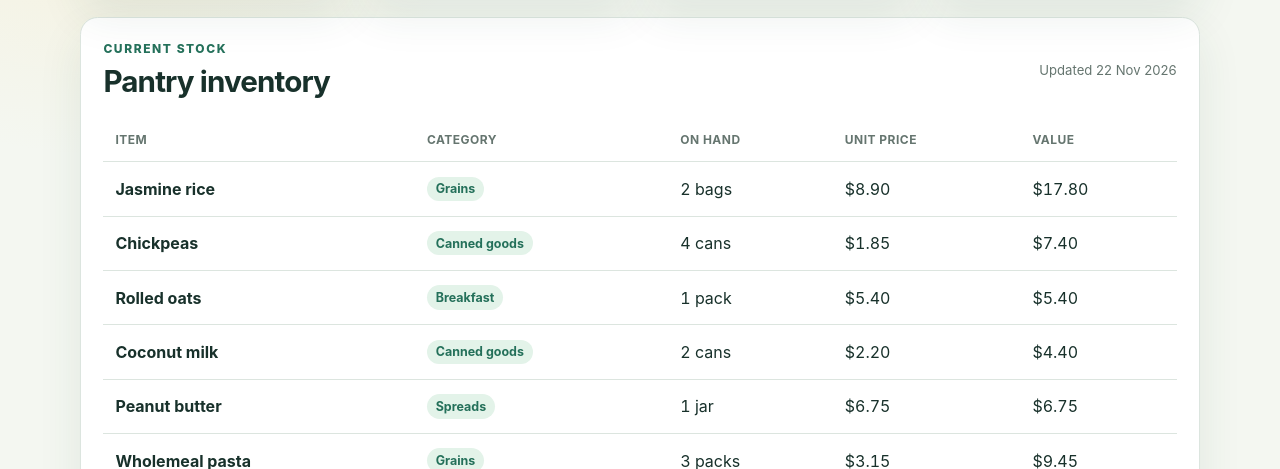
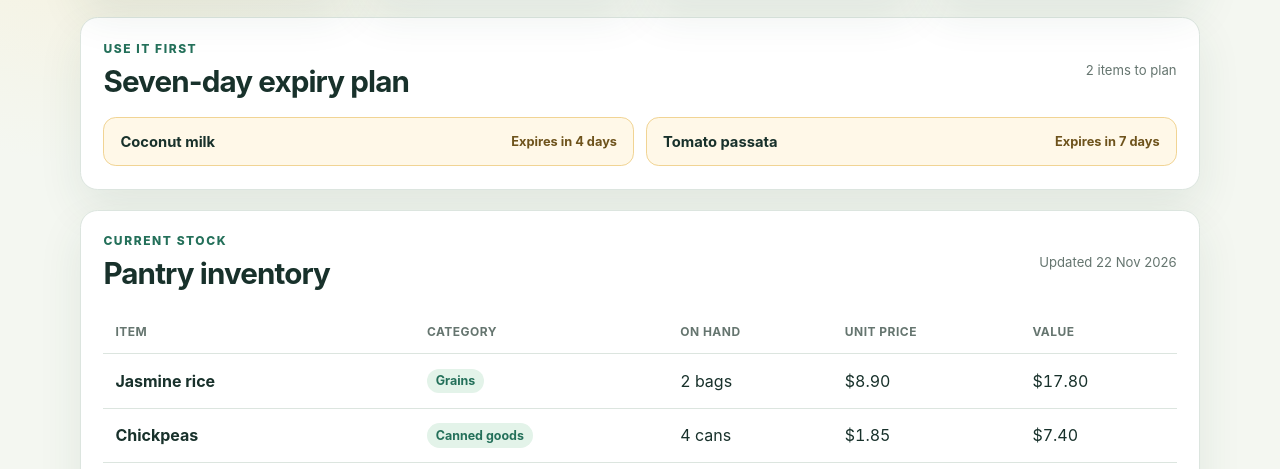
Before and after one commit to chocoHacks33/pantry-pulse-dashboard, a website: page index.html in a window 1280 px wide. Shown: the part 331-800 px from the top of the page. Drawn offline with Linux system fonts and the light colour scheme.

Commit message:
Add seven-day expiry planner

```diff
--- a/app.js
+++ b/app.js
@@ -9,7 +9,12 @@ const pantryItems = [
   { id: 8, name: "Tomato passata", category: "Sauces", quantity: 1, unit: "bottle", unitPrice: 3.8, expires: "2026-11-29", restockAt: 2 },
 ];
 
-const { formatCurrency, getInventorySummary, getItemValue } = PantryMetrics;
+const {
+  formatCurrency,
+  getExpiringItems,
+  getInventorySummary,
+  getItemValue,
+} = PantryMetrics;
 
 function setText(id, value) {
   document.getElementById(id).textContent = value;
@@ -46,6 +51,45 @@ function renderInventory(items) {
   }
 }
 
+function formatExpiryTiming(daysUntil) {
+  if (daysUntil === 0) return "Expires today";
+  if (daysUntil === 1) return "Expires tomorrow";
+  return `Expires in ${daysUntil} days`;
+}
+
+function renderExpiryPlanner() {
+  const list = document.getElementById("expiry-list");
+  const expiringItems = getExpiringItems(pantryItems, new Date(), 7);
+
+  list.replaceChildren();
+  setText(
+    "expiry-summary",
+    expiringItems.length === 0
+      ? "Nothing urgent"
+      : `${expiringItems.length} ${expiringItems.length === 1 ? "item" : "items"} to plan`,
+  );
+
+  if (expiringItems.length === 0) {
+    const empty = document.createElement("li");
+    empty.className = "expiry-empty";
+    empty.textContent = "No pantry items expire in the next seven days.";
+    list.append(empty);
+    return;
+  }
+
+  for (const item of expiringItems) {
+    const row = document.createElement("li");
+    const name = document.createElement("strong");
+    const timing = document.createElement("span");
+
+    row.className = "expiry-item";
+    name.textContent = item.name;
+    timing.textContent = formatExpiryTiming(item.daysUntil);
+    row.append(name, timing);
+    list.append(row);
+  }
+}
+
 function renderDashboard() {
   const summary = getInventorySummary(pantryItems);
 
@@ -55,6 +99,7 @@ function renderDashboard() {
   setText("category-count", summary.categoryCount);
   setText("last-updated", `Updated ${new Intl.DateTimeFormat("en-SG", { dateStyle: "medium" }).format(new Date())}`);
   renderInventory(pantryItems);
+  renderExpiryPlanner();
 }
 
 renderDashboard();
--- a/index.html
+++ b/index.html
@@ -45,6 +45,17 @@
         </article>
       </section>
 
+      <section class="panel expiry-panel" aria-labelledby="expiry-title">
+        <div class="panel-heading">
+          <div>
+            <p class="eyebrow">USE IT FIRST</p>
+            <h2 id="expiry-title">Seven-day expiry plan</h2>
+          </div>
+          <p class="updated" id="expiry-summary" role="status" aria-live="polite"></p>
+        </div>
+        <ul class="expiry-list" id="expiry-list"></ul>
+      </section>
+
       <section class="panel" id="inventory" aria-labelledby="inventory-title">
         <div class="panel-heading">
           <div>
--- a/lib/pantry.js
+++ b/lib/pantry.js
@@ -39,8 +39,24 @@
     }).format(amount);
   }
 
+  function getDaysUntilExpiry(expiryDate, today = new Date()) {
+    const [year, month, day] = expiryDate.split("-").map(Number);
+    const expiryDay = Date.UTC(year, month - 1, day);
+    const currentDay = Date.UTC(today.getFullYear(), today.getMonth(), today.getDate());
+    return Math.round((expiryDay - currentDay) / 86_400_000);
+  }
+
+  function getExpiringItems(items, today = new Date(), withinDays = 7) {
+    return items
+      .map((item) => ({ ...item, daysUntil: getDaysUntilExpiry(item.expires, today) }))
+      .filter((item) => item.daysUntil >= 0 && item.daysUntil <= withinDays)
+      .sort((first, second) => first.daysUntil - second.daysUntil || first.name.localeCompare(second.name));
+  }
+
   return {
     formatCurrency,
+    getDaysUntilExpiry,
+    getExpiringItems,
     getInventorySummary,
     getItemValue,
   };
--- a/styles.css
+++ b/styles.css
@@ -173,6 +173,50 @@ h2 {
   padding: 1.4rem;
 }
 
+.expiry-panel {
+  margin-bottom: 1.25rem;
+}
+
+.expiry-list {
+  display: grid;
+  grid-template-columns: repeat(2, minmax(0, 1fr));
+  gap: 0.75rem;
+  padding: 0;
+  margin: 0;
+  list-style: none;
+}
+
+.expiry-item {
+  display: flex;
+  align-items: center;
+  justify-content: space-between;
+  gap: 1rem;
+  padding: 0.9rem 1rem;
+  background: #fff8e8;
+  border: 1px solid #f1d494;
+  border-radius: 0.8rem;
+}
+
+.expiry-item strong {
+  font-size: 0.92rem;
+}
+
+.expiry-item span {
+  color: #6e531c;
+  font-size: 0.8rem;
+  font-weight: 750;
+  text-align: right;
+}
+
+.expiry-empty {
+  grid-column: 1 / -1;
+  margin: 0;
+  padding: 1rem;
+  color: var(--muted);
+  background: var(--canvas);
+  border-radius: 0.8rem;
+}
+
 .panel-heading {
   margin-bottom: 1.15rem;
 }
@@ -261,6 +305,10 @@ tbody tr:last-child td {
     grid-template-columns: 1fr;
   }
 
+  .expiry-list {
+    grid-template-columns: 1fr;
+  }
+
   .panel {
     padding: 1rem;
   }
```
Also changed, not shown: test/pantry.test.js (+32 -0 lines).
